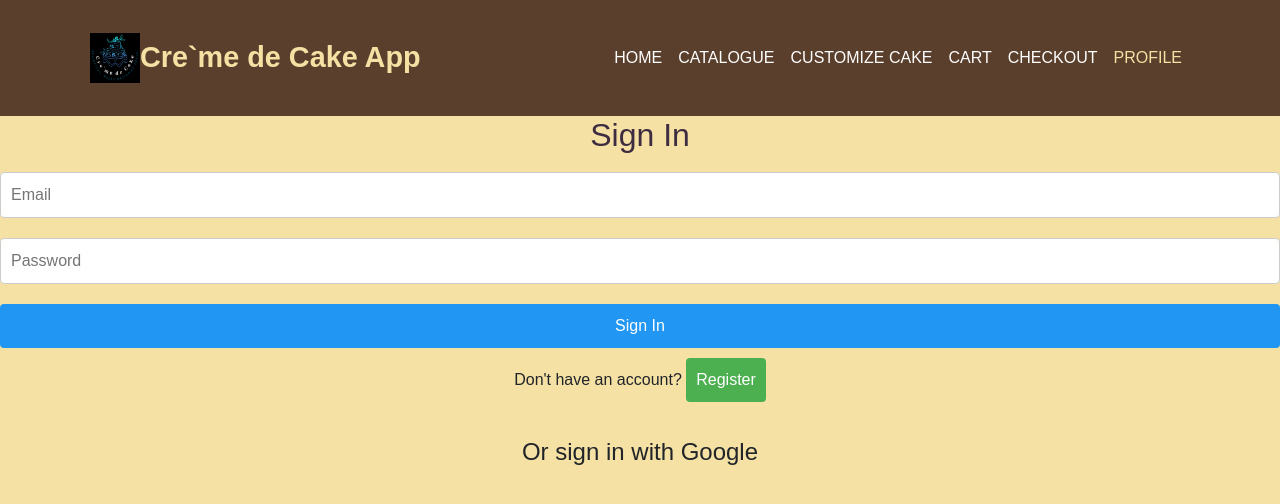
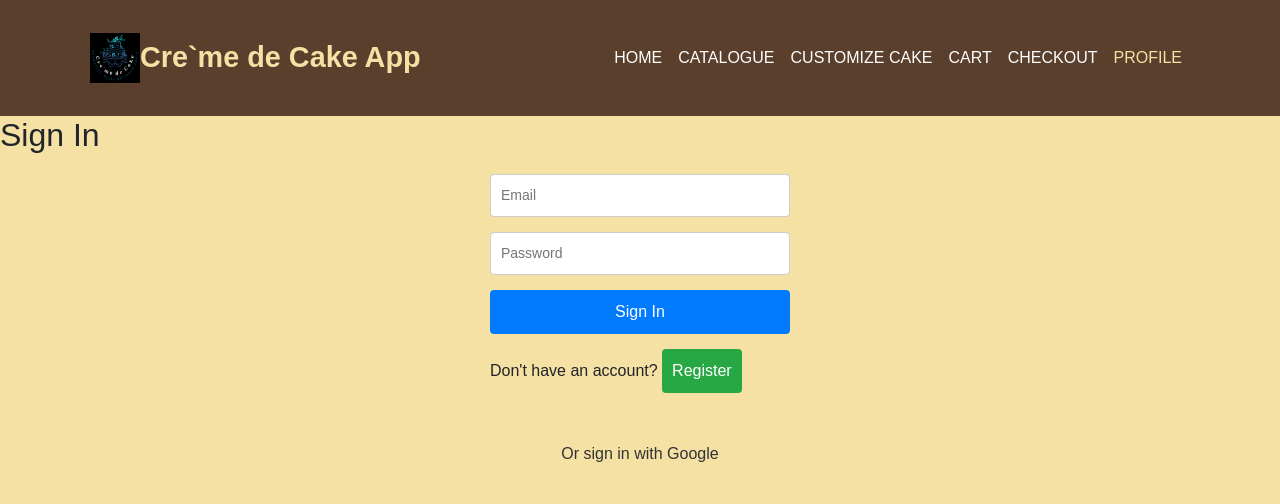
Before and after one commit to Cephas-Muhia/Webstack---Portfolio-Project, a React app in the folder creme-de-cake-app/creme-de-cake-frontend/: page /profile in a window 1280 px wide. Shown: the top 504 px of the page. Built offline with nearby package versions, Linux system fonts and the light colour scheme.

Commit message:
updated the functionality of Profile.js page for it to use navigate effectively

```diff
--- a/creme-de-cake-app/creme-de-cake-frontend/src/index.js
+++ b/creme-de-cake-app/creme-de-cake-frontend/src/index.js
@@ -10,7 +10,7 @@ const root = ReactDOM.createRoot(document.getElementById('root'));
 // Render the app with GoogleOAuthProvider
 root.render(
   <React.StrictMode>
-    <GoogleOAuthProvider clientId="YOUR_GOOGLE_CLIENT_ID">  {/* Replace with your actual client ID */}
+    <GoogleOAuthProvider clientId="505698084821-goohuj9c4u4ajr98fq1dd941usu24boc.apps.googleusercontent.com">
       <App />
     </GoogleOAuthProvider>
   </React.StrictMode>
--- a/creme-de-cake-app/creme-de-cake-frontend/src/pages/Profile.js
+++ b/creme-de-cake-app/creme-de-cake-frontend/src/pages/Profile.js
@@ -1,4 +1,4 @@
-import React, { useState } from 'react';
+import React, { useState, useEffect } from 'react';
 import { GoogleLogin } from '@react-oauth/google';
 import axios from 'axios';
 import './profile.css';
@@ -6,6 +6,8 @@ import './profile.css';
 const UserProfilePage = () => {
   const [isRegistered, setIsRegistered] = useState(false);
   const [isSignedIn, setIsSignedIn] = useState(false);
+  const [loading, setLoading] = useState(false);
+  const [error, setError] = useState('');
   const [userDetails, setUserDetails] = useState({
     name: '',
     email: '',
@@ -18,164 +20,223 @@ const UserProfilePage = () => {
     confirmPassword: '',
   });
 
-  const API_URL = 'http://localhost:5000/api'; // Update this with your backend API URL
+  const API_URL = 'http://localhost:5000/api';
+
+  // Handle input changes and reset error message
+  const handleInputChange = (e) => {
+    const { name, value } = e.target;
+    setUserDetails({ ...userDetails, [name]: value });
+    setError('');
+  };
 
   // Handle user sign-in
   const handleSignIn = async (e) => {
     e.preventDefault();
+    setLoading(true);
     try {
       const response = await axios.post(`${API_URL}/auth/login`, {
         email: userDetails.email,
         password: userDetails.password,
       });
       setIsSignedIn(true);
-      setUserDetails(response.data.user); // Set the retrieved user data
+      setUserDetails(response.data.user);
     } catch (error) {
-      console.error("Sign in failed:", error.response?.data);
-      alert("Sign in failed: " + error.response?.data?.message);
+      setError("Sign in failed: " + (error.response?.data?.message || "Unknown error"));
+    } finally {
+      setLoading(false);
     }
   };
 
-  // Google login success handler
+  // Handle Google login success
   const handleGoogleLoginSuccess = async (credentialResponse) => {
+    setLoading(true);
     try {
       const { credential } = credentialResponse;
       const response = await axios.post(`${API_URL}/auth/google`, { idToken: credential });
       setUserDetails(response.data.user);
       setIsSignedIn(true);
     } catch (error) {
-      console.error("Google login failed: ", error);
-      alert("Google login failed.");
+      setError("Google login failed.");
+    } finally {
+      setLoading(false);
     }
   };
 
-  // Google login failure handler
-  const handleGoogleLoginFailure = (error) => {
-    console.error("Login Failed: ", error);
-  };
-
-  // Registration handler
+  // Handle registration
   const handleRegister = async (e) => {
     e.preventDefault();
+    if (userDetails.password !== userDetails.confirmPassword) {
+      setError('Passwords do not match');
+      return;
+    }
+    setLoading(true);
     try {
       const response = await axios.post(`${API_URL}/auth/register`, {
-        name: userDetails.name,
-        email: userDetails.email,
-        phoneNumber: userDetails.phoneNumber,
-        birthday: userDetails.birthday,
-        address: userDetails.address,
-        preferredCakeFlavors: userDetails.preferredCakeFlavors,
-        password: userDetails.password,
-        confirmPassword: userDetails.confirmPassword,
+        ...userDetails,
+        preferredCakeFlavors: userDetails.preferredCakeFlavors.join(',').split(','),
       });
       setIsRegistered(true);
       alert("Registration successful! You can now sign in.");
     } catch (error) {
-      console.error("Registration failed:", error.response?.data);
-      alert("Registration failed: " + error.response?.data?.message);
+      setError("Registration failed: " + (error.response?.data?.message || "Unknown error"));
+    } finally {
+      setLoading(false);
     }
   };
 
-  // Toggle to registration view
-  const toggleToRegister = () => {
-    setIsRegistered(true);
+  // Handle profile update
+  const handleProfileUpdate = async () => {
+    setLoading(true);
+    try {
+      const response = await axios.put(`${API_URL}/auth/update`, {
+        ...userDetails,
+        preferredCakeFlavors: userDetails.preferredCakeFlavors.join(',').split(','),
+      });
+      setUserDetails(response.data.user);
+      alert("Profile updated successfully!");
+    } catch (error) {
+      setError("Profile update failed: " + (error.response?.data?.message || "Unknown error"));
+    } finally {
+      setLoading(false);
+    }
   };
 
-  // Toggle to sign-in view
-  const toggleToSignIn = () => {
-    setIsRegistered(false);
-  };
+  // Effect to load user data if signed in
+  useEffect(() => {
+    if (isSignedIn) {
+      handleProfileUpdate(); // Update the profile after sign-in
+    }
+  }, [isSignedIn]);
 
   return (
-    <div>
+    <div className="user-profile-page">
       <h2>{isSignedIn ? 'User Profile' : isRegistered ? 'Register' : 'Sign In'}</h2>
+
       {!isSignedIn ? (
-        isRegistered ? (
+        <div className="form-container">
+          {error && <p className="error-message">{error}</p>}
+
+          {isRegistered ? (
             <form onSubmit={handleRegister} className="form">
               <input
                 type="text"
+                name="name"
                 placeholder="Name"
                 value={userDetails.name}
-              onChange={(e) => setUserDetails({ ...userDetails, name: e.target.value })}
+                onChange={handleInputChange}
                 required
               />
               <input
                 type="email"
+                name="email"
                 placeholder="Email"
                 value={userDetails.email}
-              onChange={(e) => setUserDetails({ ...userDetails, email: e.target.value })}
+                onChange={handleInputChange}
                 required
               />
               <input
                 type="text"
+                name="phoneNumber"
                 placeholder="Phone Number"
                 value={userDetails.phoneNumber}
-              onChange={(e) => setUserDetails({ ...userDetails, phoneNumber: e.target.value })}
+                onChange={handleInputChange}
                 required
               />
               <input
                 type="date"
+                name="birthday"
                 value={userDetails.birthday}
-              onChange={(e) => setUserDetails({ ...userDetails, birthday: e.target.value })}
+                onChange={handleInputChange}
                 required
               />
               <input
                 type="text"
+                name="address"
                 placeholder="Address"
                 value={userDetails.address}
-              onChange={(e) => setUserDetails({ ...userDetails, address: e.target.value })}
+                onChange={handleInputChange}
                 required
               />
               <input
                 type="text"
+                name="preferredCakeFlavors"
                 placeholder="Preferred Cake Flavors (comma-separated)"
                 value={userDetails.preferredCakeFlavors.join(',')}
-              onChange={(e) => setUserDetails({ ...userDetails, preferredCakeFlavors: e.target.value.split(',') })}
+                onChange={(e) =>
+                  setUserDetails({
+                    ...userDetails,
+                    preferredCakeFlavors: e.target.value.split(','),
+                  })
+                }
               />
               <input
                 type="password"
+                name="password"
                 placeholder="Password"
                 value={userDetails.password}
-              onChange={(e) => setUserDetails({ ...userDetails, password: e.target.value })}
+                onChange={handleInputChange}
                 required
               />
               <input
                 type="password"
+                name="confirmPassword"
                 placeholder="Confirm Password"
                 value={userDetails.confirmPassword}
-              onChange={(e) => setUserDetails({ ...userDetails, confirmPassword: e.target.value })}
+                onChange={handleInputChange}
                 required
               />
-            <button type="submit" className="register-button">Register</button>
-            <p>Already have an account? <button type="button" onClick={toggleToSignIn} className="sign-in-button">Sign In</button></p>
+              <button type="submit" className="register-button" disabled={loading}>
+                {loading ? 'Registering...' : 'Register'}
+              </button>
+              <p>
+                Already have an account?{' '}
+                <button type="button" onClick={() => setIsRegistered(false)} className="sign-in-button">
+                  Sign In
+                </button>
+              </p>
             </form>
           ) : (
             <div className="login-container">
               <form onSubmit={handleSignIn} className="form">
                 <input
                   type="email"
+                  name="email"
                   placeholder="Email"
+                  onChange={handleInputChange}
                   required
-                onChange={(e) => setUserDetails({ ...userDetails, email: e.target.value })}
                 />
                 <input
                   type="password"
+                  name="password"
                   placeholder="Password"
+                  onChange={handleInputChange}
                   required
-                onChange={(e) => setUserDetails({ ...userDetails, password: e.target.value })}
                 />
-              <button type="submit" className="sign-in-button">Sign In</button>
-              <p>Don't have an account? <button type="button" onClick={toggleToRegister} className="register-button">Register</button></p>
+                <button type="submit" className="sign-in-button" disabled={loading}>
+                  {loading ? 'Signing in...' : 'Sign In'}
+                </button>
+                <p>
+                  Don't have an account?{' '}
+                  <button type="button" onClick={() => setIsRegistered(true)} className="register-button">
+                    Register
+                  </button>
+                </p>
               </form>
              <div className="google-login">
            <h4>Or sign in with Google</h4>
         <GoogleLogin
           onSuccess={handleGoogleLoginSuccess}
-                onError={handleGoogleLoginFailure}
-              />
+            onError={() => setError('Google login failed')}
+             >
+              <button className="google-login-button" type="button">
+               Sign In with Google
+                </button>
+                 </GoogleLogin>
                 </div>
+
             </div>
-        )
+          )}
+        </div>
       ) : (
         <div className="profile">
           <img src={userDetails.profilePhoto} alt="Profile" className="profile-photo" />
@@ -185,6 +246,9 @@ const UserProfilePage = () => {
           <p><strong>Birthday:</strong> {userDetails.birthday}</p>
           <p><strong>Address:</strong> {userDetails.address}</p>
           <p><strong>Preferred Cake Flavors:</strong> {userDetails.preferredCakeFlavors.join(', ')}</p>
+          <button onClick={handleProfileUpdate} className="update-button" disabled={loading}>
+            {loading ? 'Updating...' : 'Update Profile'}
+          </button>
         </div>
       )}
     </div>
--- a/creme-de-cake-app/creme-de-cake-frontend/src/pages/profile.css
+++ b/creme-de-cake-app/creme-de-cake-frontend/src/pages/profile.css
@@ -1,76 +1,76 @@
-.user-profile-container {
-  margin-top: 80px;
-  background-size: center;
-  background-position: center;
-  padding: 20px;
-  border-radius: 10px;
-  max-width: 250px;
-  margin: 0 auto;
-  box-shadow: 0 4px 10px rgba(0, 0, 0, 0.2);
-}
-
-h2 {
-  text-align: center;
-  color: #3e2c41;
-}
-
+/* Style for the entire form */
 .form {
   display: flex;
   flex-direction: column;
+  width: 300px;
+  margin: 20px auto;
 }
 
+/* General input styling */
 input {
-  margin: 10px 0;
   padding: 10px;
+  margin-bottom: 15px;
   border: 1px solid #ccc;
   border-radius: 4px;
+  font-size: 14px;
+  width: 100%;
 }
 
-button {
+/* Sign In button - blue with hover effect */
+.sign-in-button {
+  background-color: #007bff; /* Blue */
+  color: white;
   padding: 10px;
   border: none;
   border-radius: 4px;
-  color: white;
   cursor: pointer;
+  font-size: 16px;
+  transition: background-color 0.3s ease;
+  margin-bottom: 15px;
 }
 
+.sign-in-button:hover {
+  background-color: #0056b3; /* Darker blue on hover */
+}
+
+/* Registration button - green with hover effect */
 .register-button {
-  background-color: #4CAF50; /* Green */
-  margin-top: 10px; /* Space between buttons */
+  background-color: #28a745; /* Green */
+  color: white;
+  padding: 10px;
+  border: none;
+  border-radius: 4px;
+  cursor: pointer;
+  font-size: 16px;
+  transition: background-color 0.3s ease;
+  margin-bottom: 15px;
 }
 
 .register-button:hover {
-  background-color: #45a049; /* Darker green on hover */
+  background-color: #218838; /* Darker green on hover */
 }
 
-.sign-in-button {
-  background-color: #2196F3; /* Blue */
-  margin-top: 10px; /* Space between buttons */
+/* Google sign in button styling */
+.google-login {
+  text-align: center;
+  margin-top: 15px;
 }
-
-.sign-in-button:hover {
-  background-color: #0b7dda; /* Darker blue on hover */
+.google-login h4 {
+  margin-bottom: 10px;
+  font-size: 16px;
+  color: #333;
 }
-
-.login-container {
-  text-align: center;
+.google-login button {
+  background-color: #4285F4; /* Google blue */
+  color: #d6e9ff; /* Light blue */
+  padding: 10px;
+  border: none;
+  border-radius: 4px;
+  cursor: pointer;
+  font-size: 16px;
+  transition: background-color 0.3s ease;
+  width: 100%;
 }
-
-.google-login {
-  margin-top: 20px;
+.google-login button:hover {
+  background-color: #357ae8; /* Darker Google blue on hover */
 }
- .google-login-button {
- background-color: #2196F3; /* Blue */
- margin-top: 10px; /* Space between buttons */
-}
-
-.profile {
-  text-align: center;
-}
-
-.profile-photo {
-  width: 100px;
-  height: 100px;
-  border-radius: 50%;
-  margin-bottom: 20px;
-}
```
Lines whose indentation alone changed are shown as unchanged.
